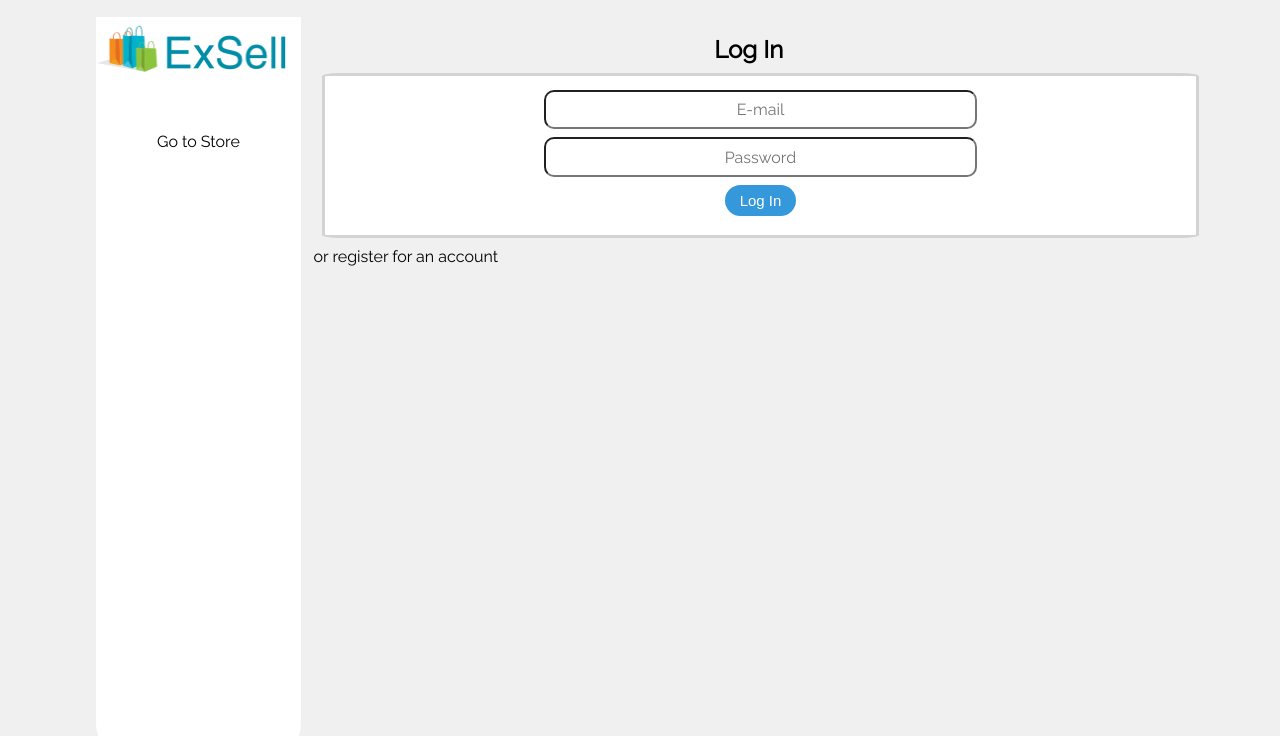
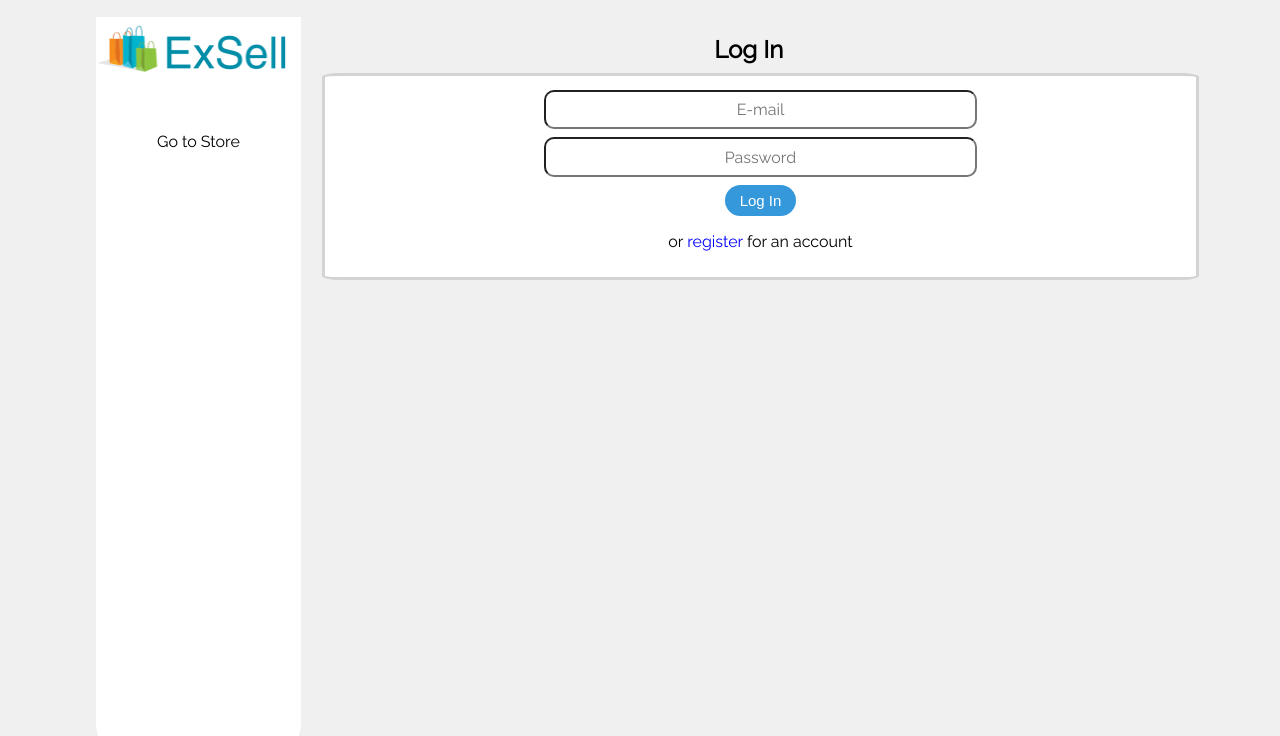
Before and after one commit to Adarsh-sophos/ExSell, a PHP site: page /login.php in a window 1280 px wide. Shown: the top 736 px of the page. Run offline with PHP 8.4, Linux system fonts and the light colour scheme; some libraries are stand-ins or nearby versions.

Commit message:
added favicon

```diff
--- a/controllers/config.php
+++ b/controllers/config.php
@@ -10,7 +10,7 @@
     //date_default_timezone_set("Asia/Kolkata");
 
     //connecting to database
-    $link = mysqli_connect('localhost', 'adarsh_jain', 'v1kCjsvLYytrBTGV', 'store');
+    $link = mysqli_connect('localhost', 'avravikiran', 'v1kCjsvLYytrBTGV', 'store');
 
     $colleges = array('Select College','All','MNIT Jaipur','IIT Hyderabad',"IIT Bombay","IIT Delhi","IIT Kharagpur","IIT Kanpur","IIT Madras","IIT Guwahati","IIT Roorkee","IIT (BHU) Varanasi","IIT (ISM) Dhanbad");
     $category = array('Select Category', 'All', 'Books', 'Clothing', 'Electronics', 'Furniture', 'Sports', 'Vehicle', 'Others');
--- a/controllers/helpers.php
+++ b/controllers/helpers.php
@@ -66,7 +66,7 @@
         {
             if(!empty($_SESSION["id"]))
             {
-                $link = mysqli_connect('localhost', 'adarsh_jain', 'v1kCjsvLYytrBTGV', 'store');
+                $link = mysqli_connect('localhost', 'avravikiran', 'v1kCjsvLYytrBTGV', 'store');
                 $query = sprintf("SELECT first_name,dp FROM users WHERE id = '%s'", $_SESSION["id"]);
                 $user = mysqli_query($link, $query);
                 $temp = mysqli_fetch_array($user);
--- a/views/header.php
+++ b/views/header.php
@@ -15,6 +15,7 @@
         <script src="/js/scripts.js"></script>
 
         <link rel="stylesheet" href="https://fonts.googleapis.com/css?family=Raleway">
+        <link rel="shortcut icon" type="image/png" href="../img/favicon.png"/>
     </head>
 
 
--- a/views/login_form.php
+++ b/views/login_form.php
@@ -19,11 +19,8 @@
                     <span>Log In</span>
                 </button>
             </div>
+            <p style="text-align:center"> or <a href="register.php"><span style="color:blue">register</span></a> for an account</p>
 
         </fieldset>
     </form>
 </div>
-
-<div>
-    or <a href="register.php">register</a> for an account
-</div>
--- a/views/register_form.php
+++ b/views/register_form.php
@@ -51,8 +51,7 @@
                 <span>Register</span>
             </button>
         </div>
+    <p style="text-align:center">or <a href="login.php"><span style="color:blue">Log in</span></a></p>
     </fieldset>
+
 </form>
-<div>
-    or <a href="login.php">Log in</a>
-</div>
```
Also changed, not shown: public/images/location-alt-256.png (added), public/img/favicon.png (added).
